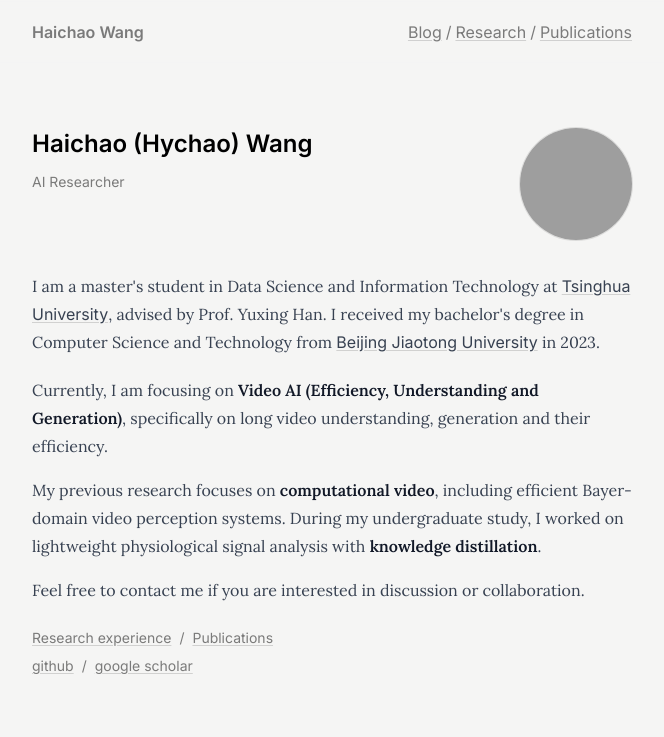
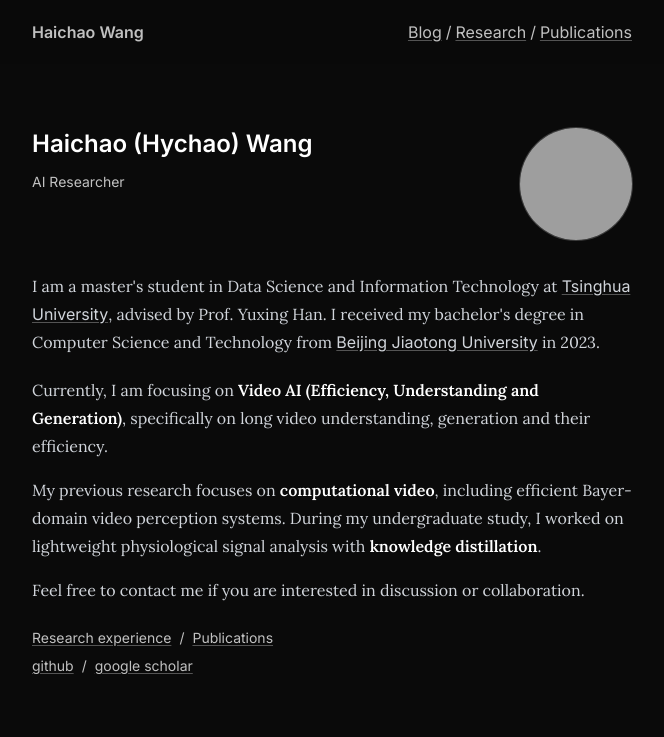
Before and after one commit to HychaoWang/hychaowang.github.io, an Astro site: page / in a window 1280 px wide. Shown: the top 737 px of the page, without its empty margins (308-972 px from the left). Built offline with nearby package versions, Linux system fonts and the light colour scheme; Astro itself is replaced by a stand-in of ours; some packages are replaced by stand-ins of ours; grey boxes are pictures that could not be loaded; a web font is replaced by a local one.

Commit message:
Set dark theme as default

```diff
--- a/src/components/Head.astro
+++ b/src/components/Head.astro
@@ -175,7 +175,7 @@ function toggleTheme(dark) {
     if (userTheme === "light" || userTheme === "dark") {
       toggleTheme(userTheme === "dark");
     } else {
-      toggleTheme(window.matchMedia("(prefers-color-scheme: dark)").matches);
+      toggleTheme(true);
     }
   }
 
--- a/src/layouts/PageLayout.astro
+++ b/src/layouts/PageLayout.astro
@@ -13,7 +13,7 @@ const { title, description } = Astro.props;
 ---
 
 <!doctype html>
-<html lang="en">
+<html lang="en" class="dark">
   <head>
     <Head title={`${title} | ${SITE.NAME}`} description={description} />
   </head>
--- a/src/styles/global.css
+++ b/src/styles/global.css
@@ -4,7 +4,7 @@
 
 html {
   overflow-y: scroll;
-  color-scheme: light;
+  color-scheme: dark;
 }
 
 html.dark {
@@ -19,13 +19,13 @@ body {
 body {
   @apply font-sans antialiased;
   @apply flex flex-col;
-  @apply bg-stone-100 dark:bg-stone-900;
+  @apply bg-stone-100 dark:bg-neutral-950;
   @apply text-black/50 dark:text-white/75;
 }
 
 header {
   @apply fixed top-0 left-0 right-0 z-50 py-5;
-  @apply bg-stone-100/75 dark:bg-stone-900/25;
+  @apply bg-stone-100/75 dark:bg-neutral-950/75;
   @apply backdrop-blur-sm saturate-200;
 }
 
```
